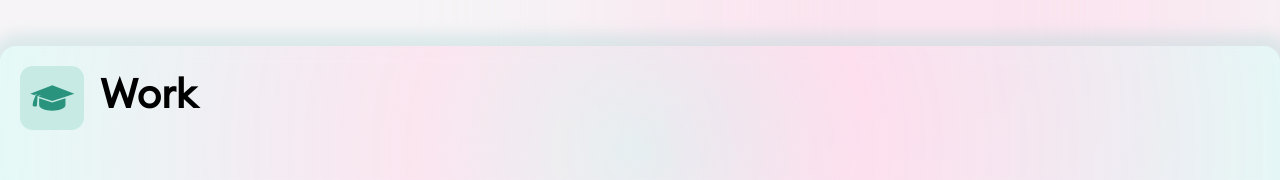
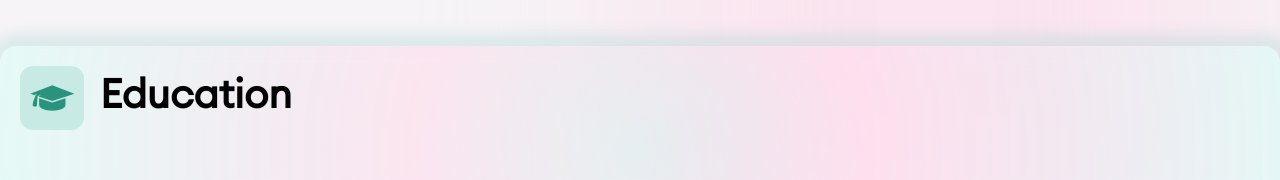
Before and after one commit to kanakkholwal/old-portfolio, a Next.js app: page / in a window 1280 px wide. Shown: the part 604-784 px from the top of the page. Built offline with nearby package versions, Linux system fonts and the light colour scheme.

Commit message:
portfolio started

```diff
--- a/src/components/sections/education.jsx
+++ b/src/components/sections/education.jsx
@@ -79,7 +79,7 @@ font-size: 1.25rem;
 `;
 
 
-export default function Education({ education }) {
+export default function Education({ educationExperiences }) {
 
 
     return (
@@ -97,10 +97,10 @@ export default function Education({ education }) {
                         </g>
                     </g>
                 </svg>
-                Work
+                Education
             </Heading>
             <TimeLines>
-                {education?.map(({ duration, orgName, degree, description }, index) => {
+                {educationExperiences?.map(({ duration, orgName, degree, description }, index) => {
                     return (
                         <TimeLineBlock key={index} data-duration={duration}>
                             <OrgName>{orgName}</OrgName>
--- a/src/components/sections/works.jsx
+++ b/src/components/sections/works.jsx
@@ -93,7 +93,7 @@ export default function Works({ workExperiences }) {
 
                 </svg>
 
-                Education
+                Work
             </Heading>
             <TimeLines>
                 {workExperiences?.map(({ duration, orgName, role, description }, index) => {
--- a/src/pages/index.jsx
+++ b/src/pages/index.jsx
@@ -29,7 +29,7 @@ export default function Home() {
           }
         />
         <Education
-          education={[
+          educationExperiences={[
 
             {
               duration: "2022 - present",
--- a/src/styles/globals.css
+++ b/src/styles/globals.css
@@ -95,6 +95,11 @@ body {
 
 }
 
+main {
+  margin: auto;
+  width: clamp(100%, 100%, 1200px);
+}
+
 img,
 svg {
   vertical-align: middle;
```
